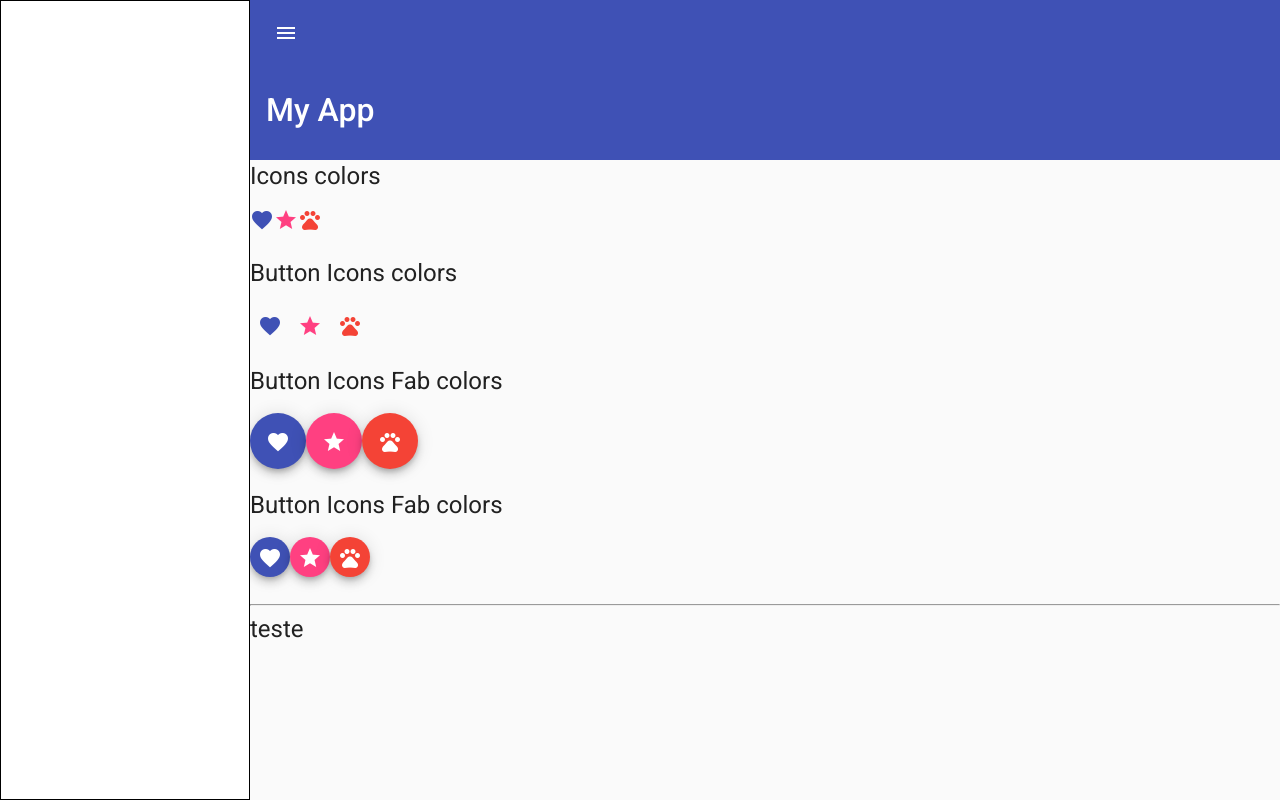
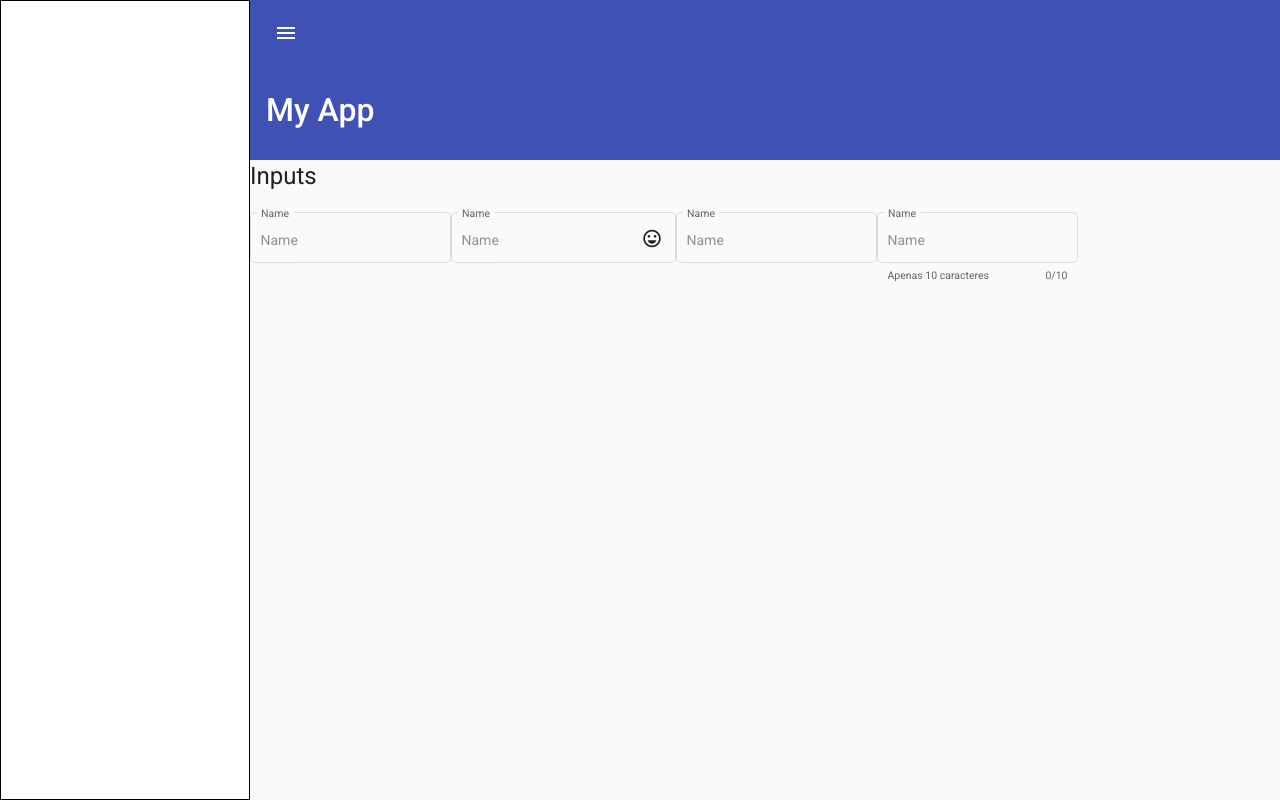
Before and after one commit to Ismadrade/angular-material, an Angular app: page / in a window 1280 px wide. Built offline with nearby package versions, Linux system fonts and the light colour scheme.

Commit message:
feat: Added form field input component.

```diff
--- a/src/app/Material/Material.module.ts
+++ b/src/app/Material/Material.module.ts
@@ -4,6 +4,8 @@
 import { MatIconModule } from '@angular/material/icon';
 import { MatButtonModule } from '@angular/material/button';
 import { MatSidenavModule } from '@angular/material/sidenav';
+import { MatInputModule } from '@angular/material/input';
+import { MAT_FORM_FIELD_DEFAULT_OPTIONS } from '@angular/material/form-field';
 
 
 @NgModule({
@@ -12,8 +14,16 @@
     MatToolbarModule,
     MatIconModule,
     MatButtonModule,
-    MatSidenavModule
+    MatSidenavModule,
+    MatInputModule
   ],
-  declarations: []
+  declarations: [],
+  providers: [
+    {
+      provide: MAT_FORM_FIELD_DEFAULT_OPTIONS,
+      useValue: { appearance: 'outline', floatLabel: 'always' }
+    }
+  ]
+
 })
 export class MaterialModule { }
--- a/src/app/app.component.html
+++ b/src/app/app.component.html
@@ -26,12 +26,8 @@
     <mat-toolbar class="toolbar-submenu" color="primary">
         <span *ngIf="!popText">My App</span>
     </mat-toolbar>
-    <app-buttons-icons></app-buttons-icons>
-    <h1 class="title">teste</h1>
-    <h1 class="title">teste</h1>
-    <h1 class="title">teste</h1>
-    <h1 class="title">teste</h1>
-    <h1 class="title">teste</h1>
+    <!-- <app-buttons-icons></app-buttons-icons> -->
+    <app-form-field-input></app-form-field-input>
   </mat-sidenav-content>
 </mat-sidenav-container>
 
--- a/src/app/app.module.ts
+++ b/src/app/app.module.ts
@@ -1,19 +1,23 @@
 import { NgModule } from '@angular/core';
 import { BrowserModule } from '@angular/platform-browser';
+import { FormsModule } from '@angular/forms';
 
 import { AppRoutingModule } from './app-routing.module';
 import { AppComponent } from './app.component';
 import { BrowserAnimationsModule } from '@angular/platform-browser/animations';
 import { MaterialModule } from './Material/Material.module';
 import { ButtonsIconsComponent } from './buttons-icons/buttons-icons.component';
+import { FormFieldInputComponent } from './form-field-input/form-field-input.component';
 
 @NgModule({
   declarations: [
     AppComponent,
-    ButtonsIconsComponent
+    ButtonsIconsComponent,
+    FormFieldInputComponent
    ],
   imports: [
     BrowserModule,
+    FormsModule,
     AppRoutingModule,
     BrowserAnimationsModule,
     MaterialModule
--- /dev/null
+++ b/src/app/form-field-input/form-field-input.component.html
@@ -0,0 +1,26 @@
+<h1>Inputs</h1>
+<mat-form-field>
+  <mat-label>Name</mat-label>
+  <input type="text" matInput placeholder="Name">
+</mat-form-field>
+
+<mat-form-field>
+  <mat-label>Name</mat-label>
+  <input type="text" matInput placeholder="Name">
+  <mat-icon matSuffix>sentiment_very_satisfied</mat-icon>
+</mat-form-field>
+
+<mat-form-field>
+  <mat-label>Name</mat-label>
+  <input type="text" matInput placeholder="Name" [(ngModel)]="value">
+  <button *ngIf="value" matSuffix mat-icon-button aria-label="Clear" (click)="value=''">
+    <mat-icon>close</mat-icon>
+  </button>
+</mat-form-field>
+
+<mat-form-field>
+  <mat-label>Name</mat-label>
+  <input #userName type="text" matInput placeholder="Name" maxlength="10">
+  <mat-hint align="start">Apenas {{userName.maxLength}} caracteres</mat-hint>
+  <mat-hint align="end">{{userName.value.length}}/{{userName.maxLength}}</mat-hint>
+</mat-form-field>
--- /dev/null
+++ b/src/app/form-field-input/form-field-input.component.ts
@@ -0,0 +1,16 @@
+import { Component, OnInit } from '@angular/core';
+
+@Component({
+  selector: 'app-form-field-input',
+  templateUrl: './form-field-input.component.html',
+  styleUrls: ['./form-field-input.component.scss']
+})
+export class FormFieldInputComponent implements OnInit {
+
+  public value = '';
+  constructor() { }
+
+  ngOnInit(): void {
+  }
+
+}
```
Also changed, not shown: src/app/form-field-input/form-field-input.component.scss (added).
